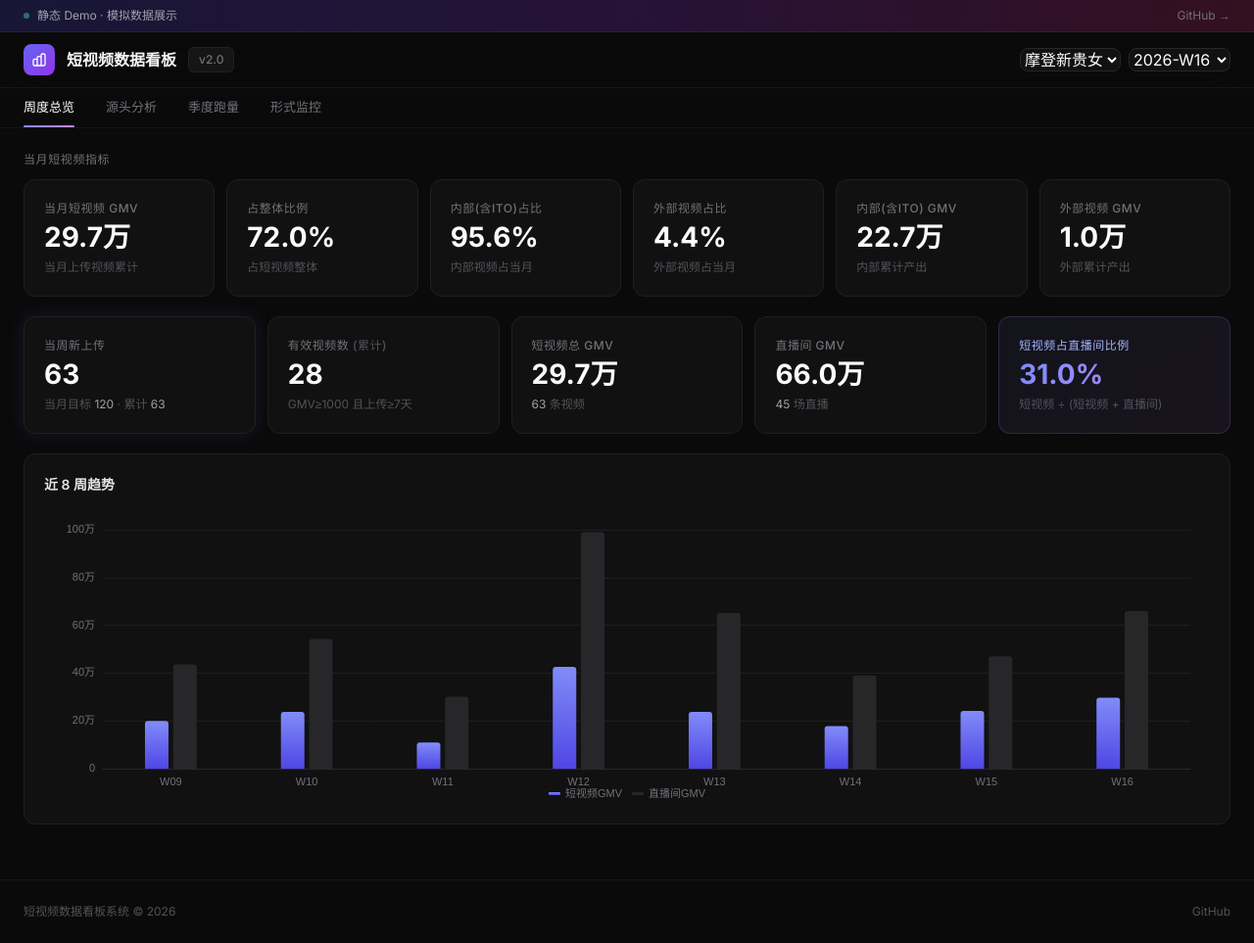
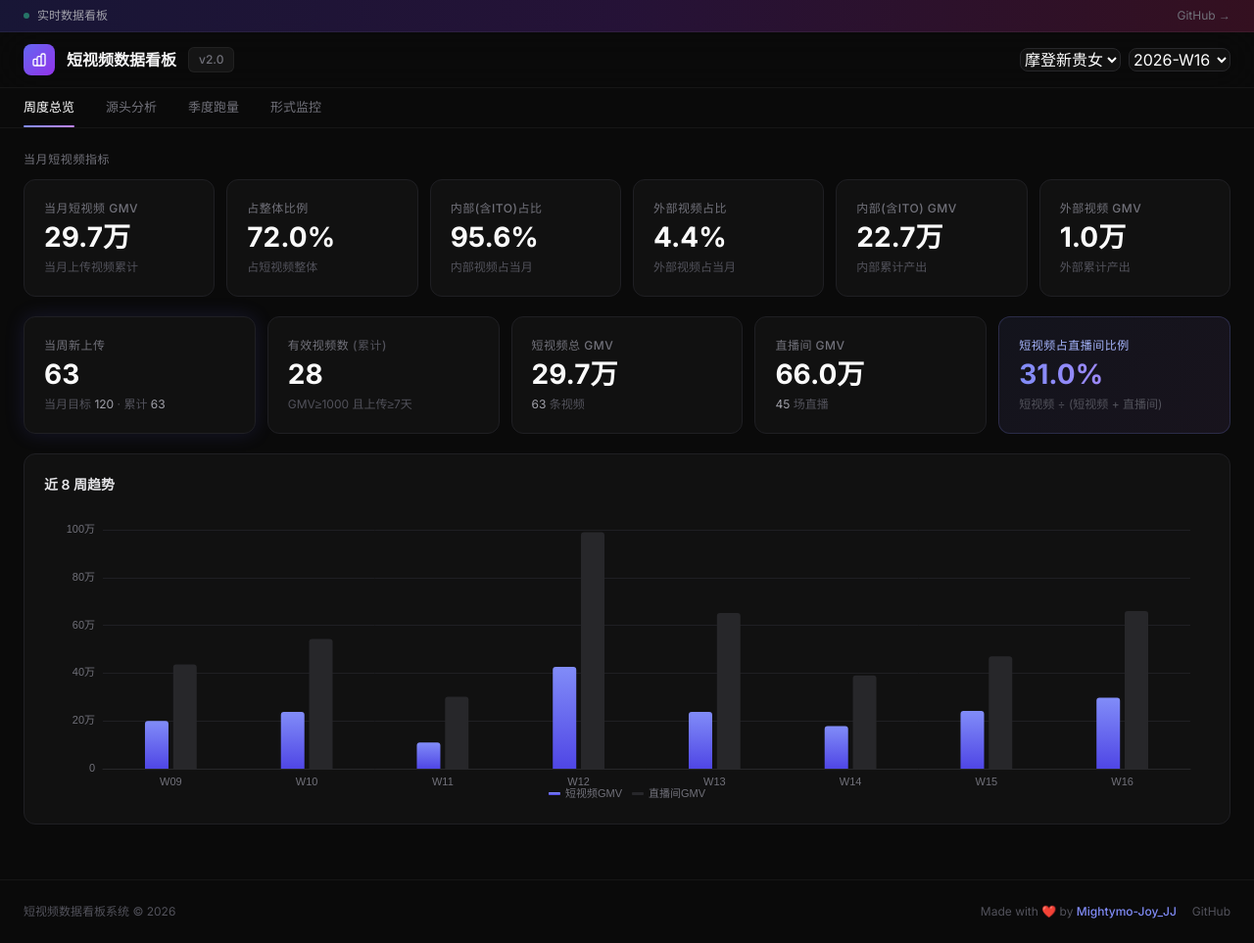
Before and after one commit to Mightymojoy/Content-short-video, a website: page index.html in a window 1280 px wide. Shown: the whole page at 98% size. Drawn offline with nearby package versions, Linux system fonts and the light colour scheme.

Commit message:
去掉Demo标识，底部添加制作者信息

```diff
--- a/index.html
+++ b/index.html
@@ -96,7 +96,7 @@
     <div class="max-w-7xl mx-auto px-6 py-2 flex items-center justify-between">
       <div class="flex items-center gap-2">
         <div class="w-1.5 h-1.5 rounded-full bg-emerald-400 animate-pulse"></div>
-        <span class="text-xs text-zinc-400">静态 Demo · 模拟数据展示</span>
+        <span class="text-xs text-zinc-400">实时数据看板</span>
       </div>
       <a href="https://github.com/Mightymojoy/Content-short-video" target="_blank" class="text-xs text-zinc-500 hover:text-zinc-300 transition">GitHub →</a>
     </div>
@@ -350,7 +350,10 @@
   <footer class="border-t border-white/5 mt-8">
     <div class="max-w-7xl mx-auto px-6 py-6 flex items-center justify-between">
       <span class="text-xs text-zinc-600">短视频数据看板系统 &copy; 2026</span>
-      <a href="https://github.com/Mightymojoy/Content-short-video" class="text-xs text-zinc-600 hover:text-zinc-400 transition">GitHub</a>
+      <div class="flex items-center gap-4">
+        <span class="text-xs text-zinc-600">Made with ❤️ by <span class="text-indigo-400 font-medium">Mightymo-Joy_JJ</span></span>
+        <a href="https://github.com/Mightymojoy/Content-short-video" class="text-xs text-zinc-600 hover:text-zinc-400 transition">GitHub</a>
+      </div>
     </div>
   </footer>
 
```
Also changed, not shown: public/demo.html (+5 -2 lines).
